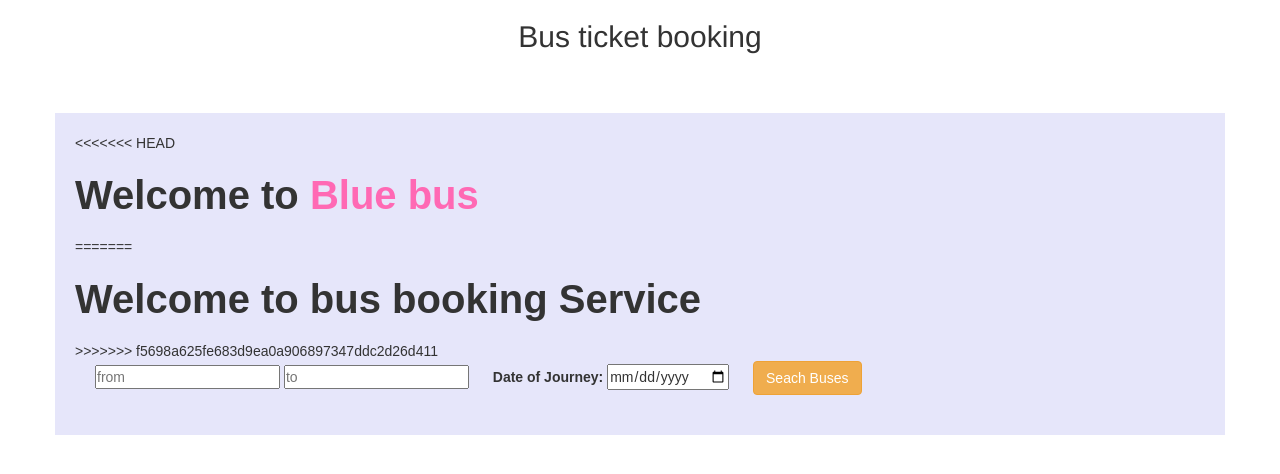
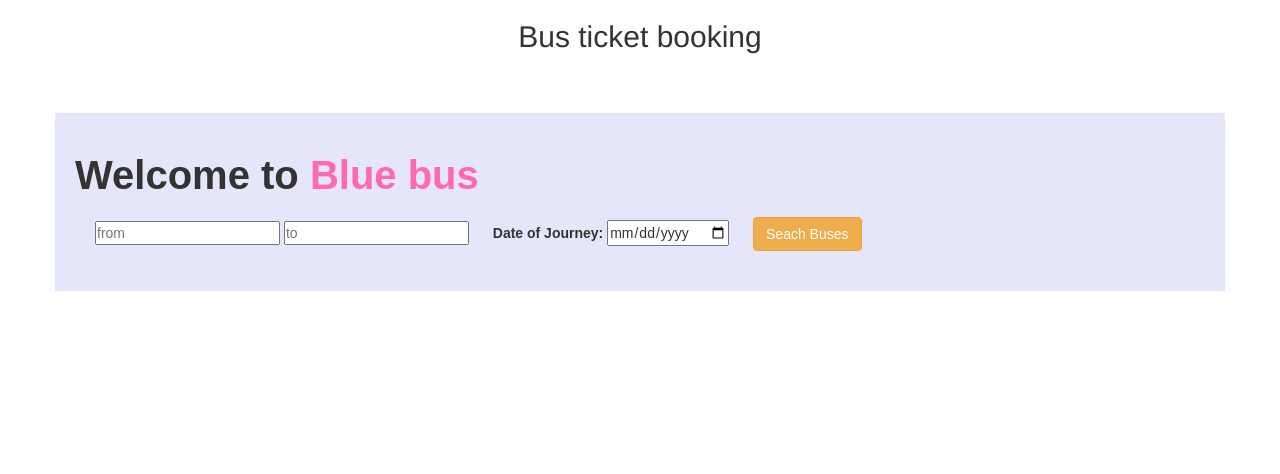
Before and after one commit to rschaudhari/html-week2, a plain HTML site: page index.html in a window 1280 px wide. Drawn offline with nearby package versions, Linux system fonts and the light colour scheme.

Commit message:
initial commit

```diff
--- a/index.html
+++ b/index.html
@@ -11,11 +11,8 @@
     <h2 class="container ">Bus ticket booking </h2>
       <section class="hero container">
           <div class="welcome">
-<<<<<<< HEAD
                 <h1>Welcome to <span class="logo text-lg">Blue bus</span></h1>
-=======
-                <h1>Welcome to bus booking Service</h1>
->>>>>>> f5698a625fe683d9ea0a906897347ddc2d26d411
+
             </div>
             <div class="input">
                 <input type="text" placeholder="from">
```
